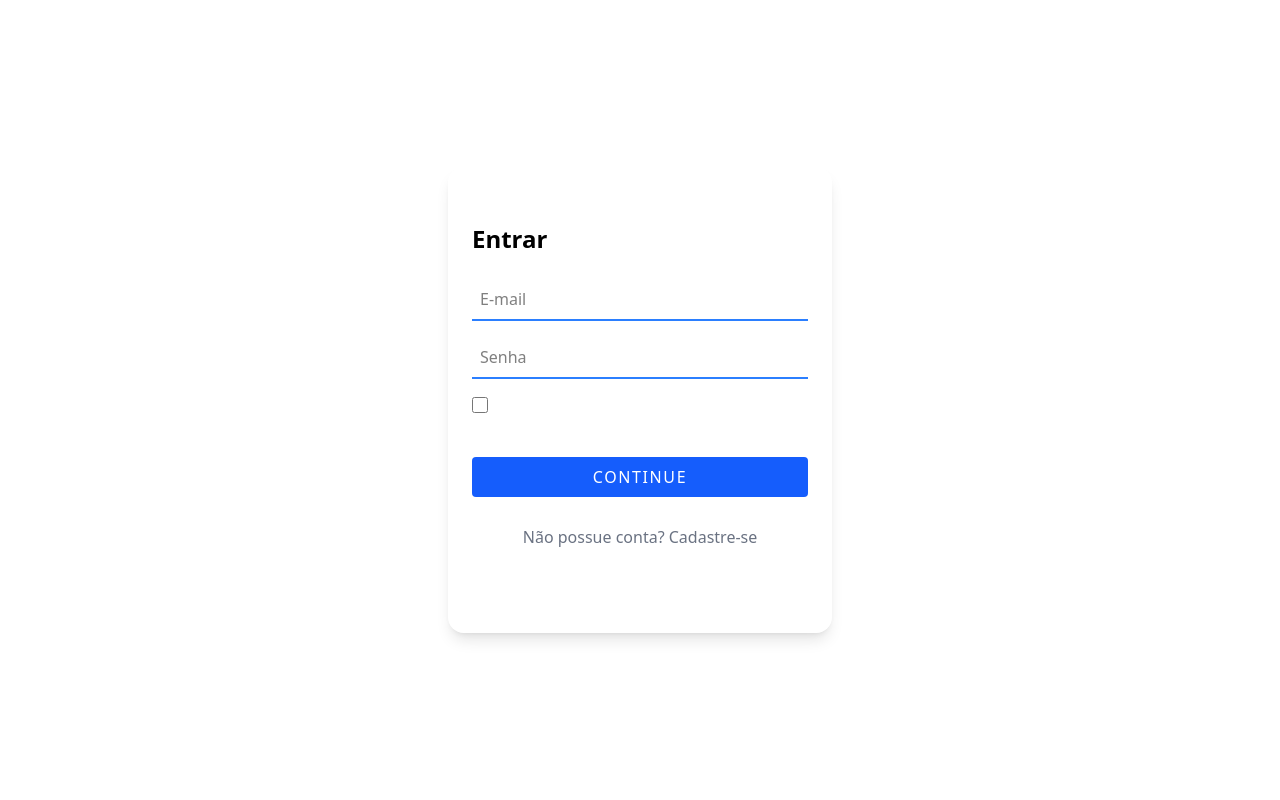
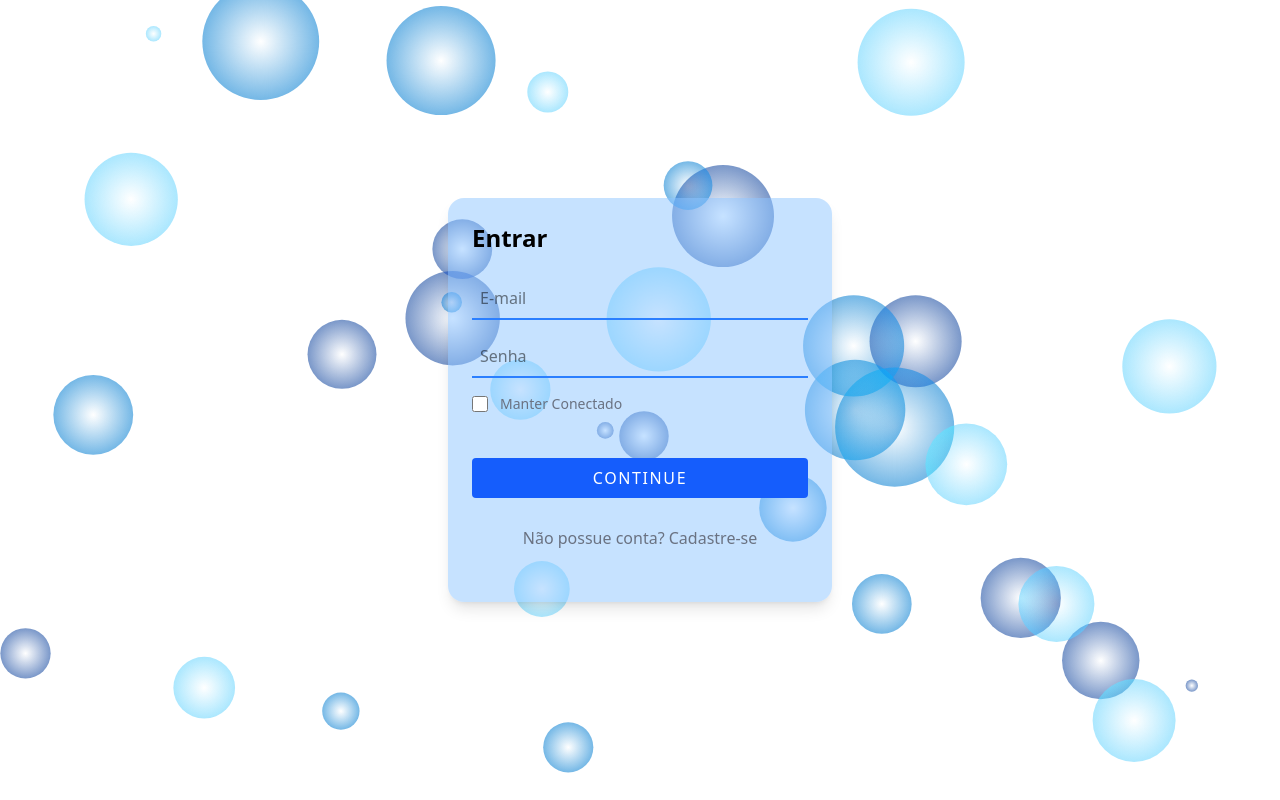
Before and after one commit to ricklaroque/My-Task, a React (Vite) app in the folder front/: page /login in a window 1280 px wide. Built offline with nearby package versions, Linux system fonts and the light colour scheme; no server answers.

Commit message:
Feature/Stay-Connected-Option

```diff
--- a/front/src/routes/Login.tsx
+++ b/front/src/routes/Login.tsx
@@ -48,7 +48,7 @@
         // alert(`${data.email} ${data.senha} ${data.manter}`)
         const response = await
             fetch(`${apiUrl}/usuarios/login`, {
-            headers: {"Content-Type": "application/json"},
+                headers: { "Content-Type": "application/json" },
                 method: "POST",
                 body: JSON.stringify({ email: data.email, senha: data.senha })
             })
@@ -85,7 +85,7 @@
             {/* background animado */}
             <div className="finisher-header absolute inset-0 w-full h-full" />
 
-            <div className="relative w-full max-w-sm p-6 bg-white/30 rounded-2xl shadow-lg py-14 hover:bg-white transition-colors z-10">
+            <div className="relative w-full max-w-sm p-6 bg-blue-300/50 rounded-2xl shadow-lg py-14transition-colors z-10">
                 <h1 className="text-2xl font-bold text-left mb-6">Entrar</h1>
                 <form onSubmit={handleSubmit(verificaLogin)} className="space-y-4">
                     <input
@@ -102,9 +102,20 @@
                         className="w-full p-2 border-b-2 border-blue-500 focus:outline-none"
                         required {...register("senha")}
                     />
+
+                    <div className="flex items-start">
+
+                        <div className="flex items-center h-5">
+
                             <input type="checkbox" id="remember" aria-describedby="remember"
-                        className="w-4 h-4 border border-gray-300 rounded bg-gray-50 focus:ring-3 focus:ring-primary-300 dark:bg-gray-700 dark:border-gray-600 dark:focus:ring-primary-600 dark:ring-offset-gray-800"
+                                className="w-4 h-4 border focus:outline-none border-gray-300 rounded bg-gray-50 focus:ring-primary-300"
                                 {...register("manter")} />
+                        </div>
+
+                        <div className="ml-3 text-sm">
+                            <label htmlFor="remember" className="text-gray-500">Manter Conectado</label>
+                        </div>
+                    </div>
                     <button
                         type="submit"
                         className="w-full bg-blue-600 text-white py-2 rounded transition-colors hover:bg-blue-700 tracking-widest my-7"
```
Lines whose indentation alone changed are shown as unchanged.
